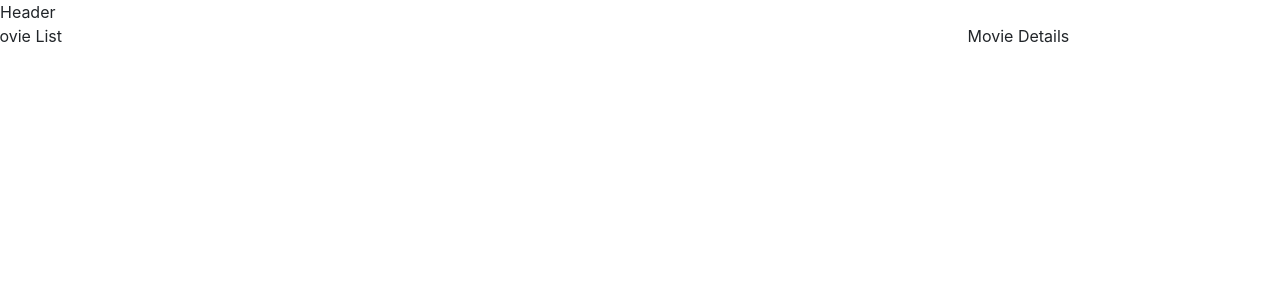
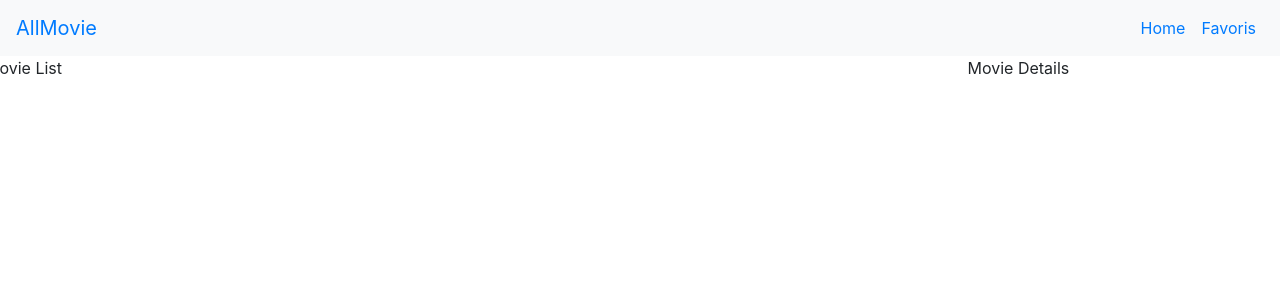
Before and after one commit to hamzanayyer/movie-project, a React (Create React App) app: page / in a window 1280 px wide. Shown: the top 300 px of the page. Built offline with nearby package versions, Linux system fonts and the light colour scheme.

Commit message:
add new component in header file

```diff
--- a/src/components/header/Header.js
+++ b/src/components/header/Header.js
@@ -3,6 +3,23 @@
 export default class Header extends Component {
 
   render () {
-    return <header>Header</header>
+    return (
+        <header className="navbar navbar-expand-lg navbar-lighth bg-light">
+          <a className="navbar-brand" href="/">AllMovie</a>
+          <button className="navbar-toggler">
+            <span className="navbar-toggler-icon"></span>
+          </button>
+          <div className="collapse navbar-collapse">
+            <ul className="navbar-nav ml-auto">
+              <li className="nav-item active">
+                <a className="nav-link" href="/">Home</a>
+              </li>
+              <li className="nav-item active">
+                <a className="nav-link" href="/">Favoris</a>
+              </li>
+            </ul>
+          </div>
+        </header>
+    )
   }
 }
```
